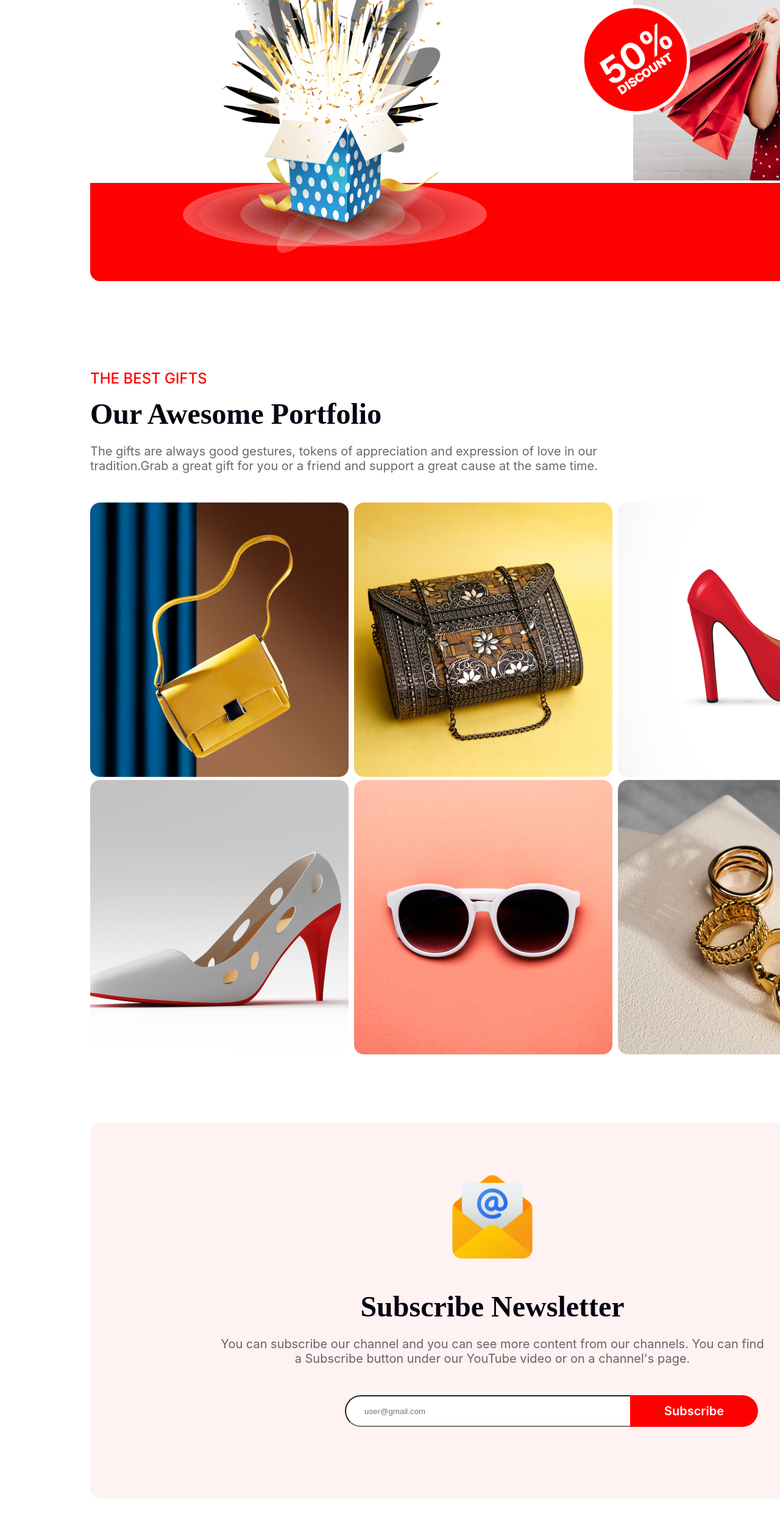
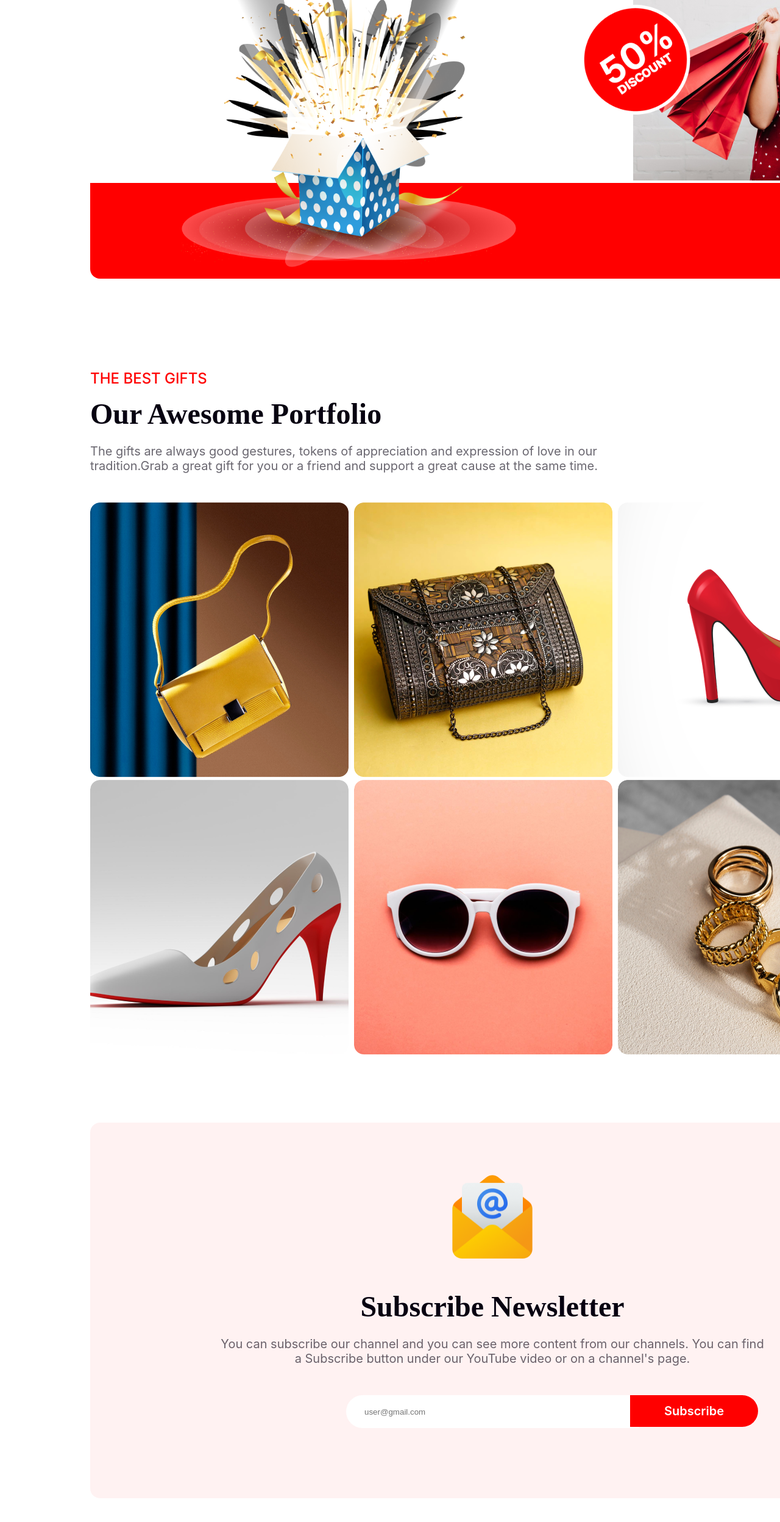
Before and after one commit to monalisachowdhury/New-Year-New-Mission, a plain HTML site: page index.html in a window 1280 px wide. Shown: the part 4048-6544 px from the top of the page at 61% size. Drawn offline with Linux system fonts and the light colour scheme.

```diff
--- a/styles/mission.css
+++ b/styles/mission.css
@@ -19,7 +19,7 @@
 
 }
 .small-title{
-    /* width: 250px;
+        /* width: 250px;
     height: 40px; */
     color: #FFF;
     text-align: center;
@@ -299,24 +299,26 @@
     position: absolute;
     right: 300px;
     top: 110px;
-    padding-bottom: 0;
-    margin-bottom: 0;
+    /* padding-bottom: 0;
+    margin-bottom: 0;    */
 }
 .red-background{
     width: 1320px;
     height: 157px;
-    border: 2px solid #F00;
+    /* border: 2px solid #F00; */
     border-radius: 0 0 16px 16px;
     background: #F00;
     position: relative;
+    margin-top: 0;
 }
 .mystery-box{
-    width: 500px;
+    width: 550px;
     height: 500px;
     /* position: relative; */
     position: absolute;
-    bottom: 30px;
+    bottom: 5px;
     padding:0 149px 0 149px;
+    margin-top:0 ;
 }
 .gifts-section{
     width: 1320px;
@@ -412,7 +414,8 @@
 
     right: 2px;
     width: 448px;
-    height: 46px;
+    height: 52px;
+    border: 0;
     border-radius: 50px 0 0 50px;
     background: #FFF;
     padding-left: 30px;
```
